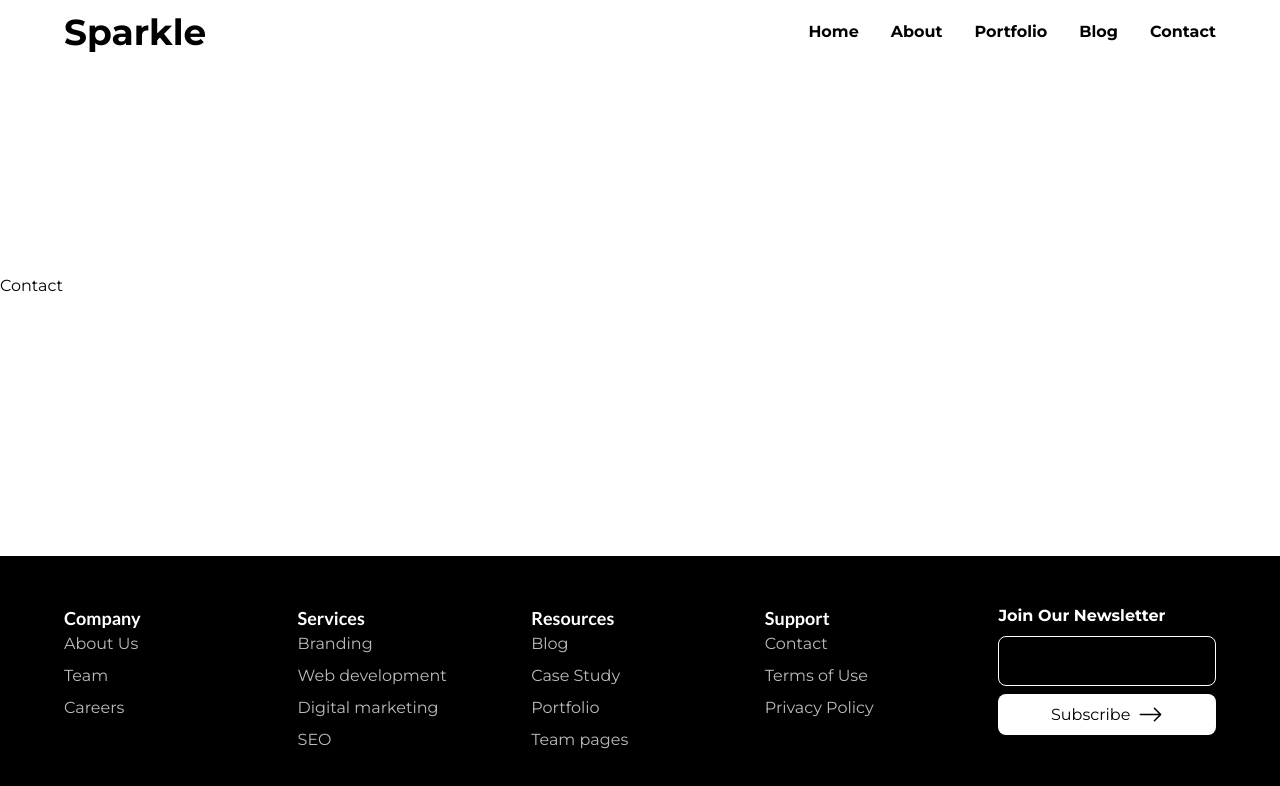
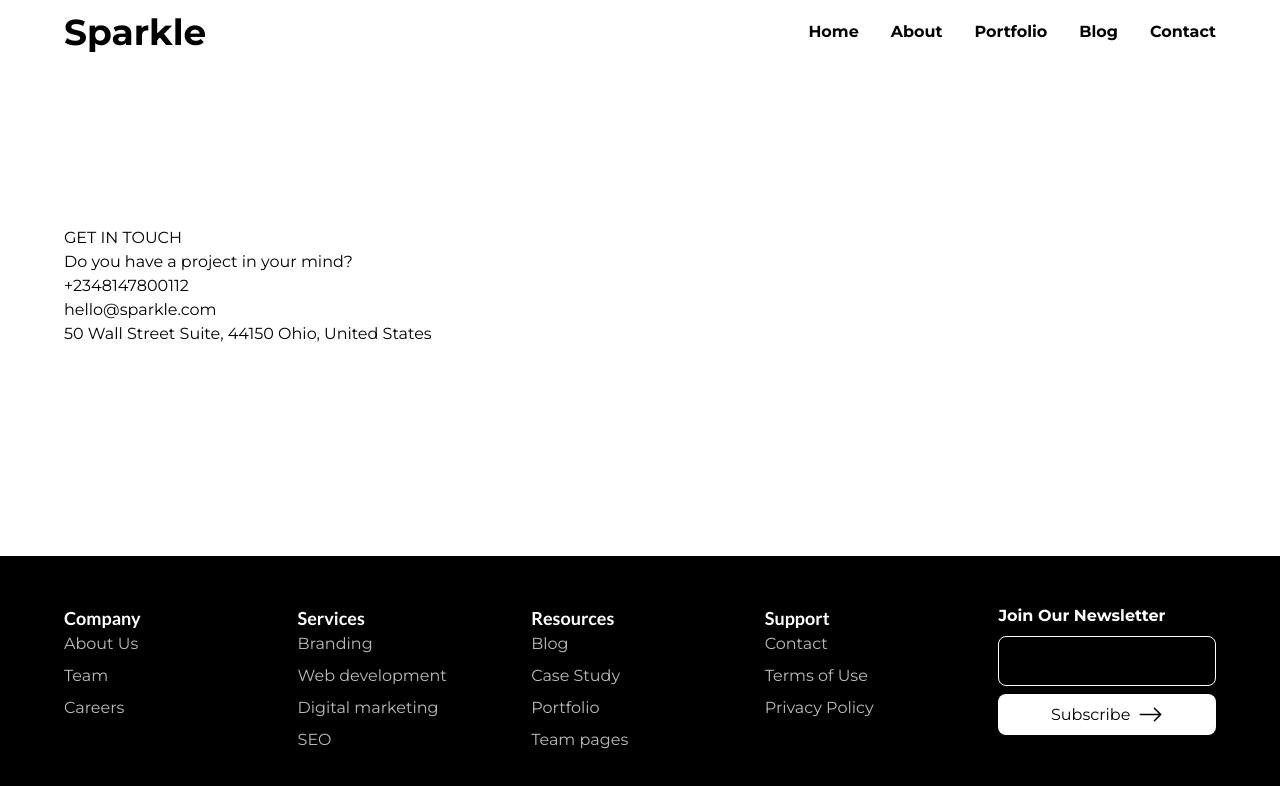
Before and after one commit to Sheriff-Oladimeji/Sparkle, a Next.js app: page /contact in a window 1280 px wide. Shown: the top 786 px of the page. Built offline with nearby package versions, Linux system fonts and the light colour scheme.

Commit message:
create contact page

```diff
--- a/src/app/contact/page.jsx
+++ b/src/app/contact/page.jsx
@@ -2,8 +2,31 @@ import React from 'react'
 
 const Contact = () => {
   return (
-    <div>Contact</div>
-  )
+    <section className="page">
+      <div className="w-[90%] mx-auto">
+        <div>
+          <h3>GET IN TOUCH</h3>
+          <h1>Do you have a project in your mind?</h1>
+          <div>
+            <p>
+              <span></span>
+              +2348147800112
+            </p>
+
+            <p>
+              <span></span>
+              hello@sparkle.com
+            </p>
+            <p>
+              <span></span>
+              50 Wall Street Suite, 44150 Ohio, United States
+            </p>
+          </div>
+        </div>
+        <form action=""></form>
+      </div>
+    </section>
+  );
 }
 
 export default Contact
```
